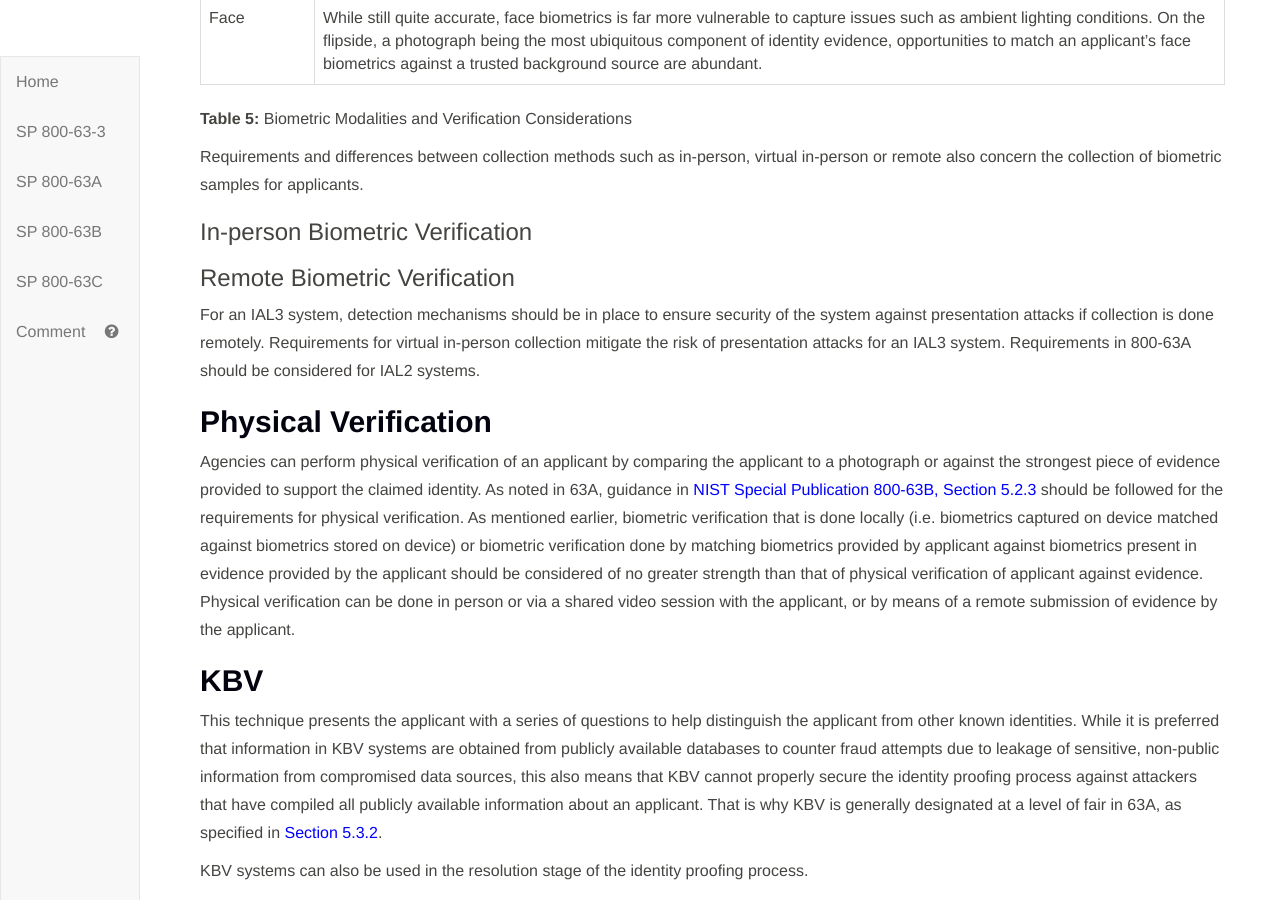
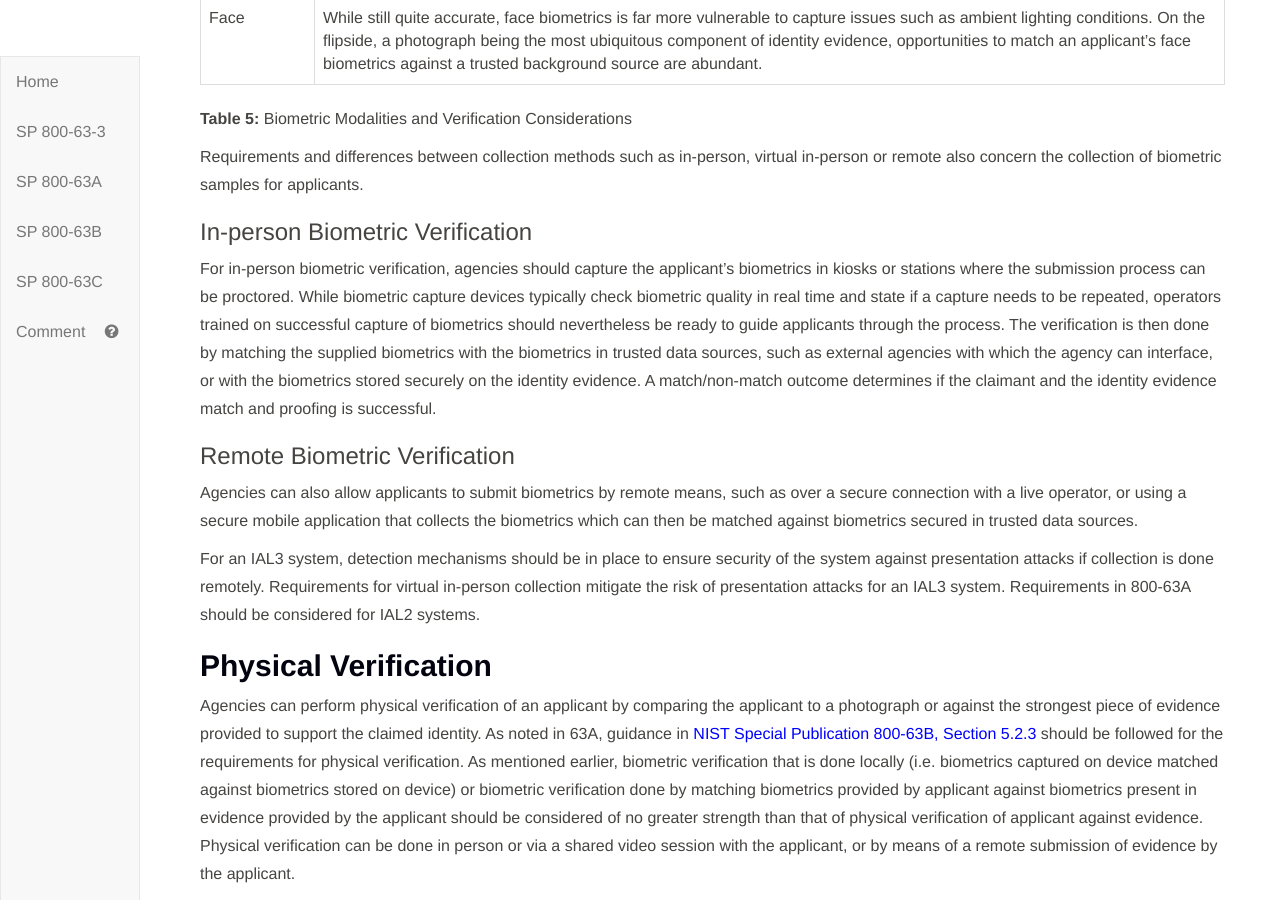
Before and after one commit to tridentity/800-63A-ImplGuide, a Jekyll site: the page built from 6_Verification.md, in a window 1280 px wide and 900 px high, scrolled down 1739 px. Built offline with Jekyll 4.4.1, drawn with Linux system fonts in a browser that asks for light colours; our own code applies the rules of GitHub Pages for plain Markdown files.

Commit message:
Update 6_Verification.md

```diff
--- a/6_Verification.md
+++ b/6_Verification.md
@@ -43,7 +43,11 @@ Requirements and differences between collection methods such as in-person, virtu
 
 ### In-person Biometric Verification
 
+For in-person biometric verification, agencies should capture the applicant's biometrics in kiosks or stations where the submission process can be proctored. While biometric capture devices typically check biometric quality in real time and state if a capture needs to be repeated, operators trained on successful capture of biometrics should nevertheless be ready to guide applicants through the process. The verification is then done by matching the supplied biometrics with the biometrics in trusted data sources, such as external agencies with which the agency can interface, or with the biometrics stored securely on the identity evidence. A match/non-match outcome determines if the claimant and the identity evidence match and proofing is successful.
+
 ### Remote Biometric Verification
+
+Agencies can also allow applicants to submit biometrics by remote means, such as over a secure connection with a live operator, or using a secure mobile application that collects the biometrics which can then be matched against biometrics secured in trusted data sources.
 
 For an IAL3 system, detection mechanisms should be in place to ensure security of the system against presentation attacks if collection is done remotely. Requirements for virtual in-person collection mitigate the risk of presentation attacks for an IAL3 system. Requirements in 800-63A should be considered for IAL2 systems.
 
```
